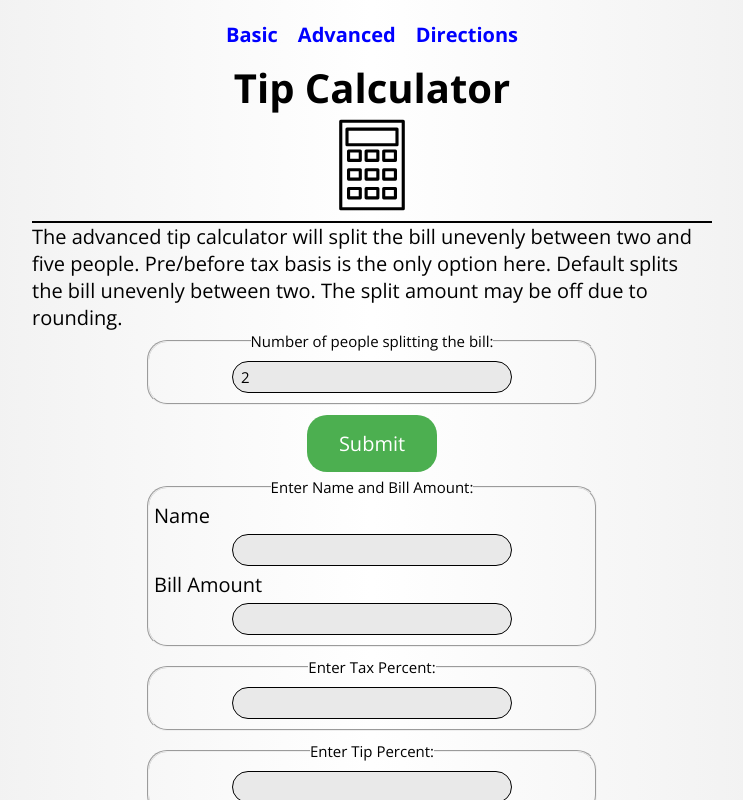
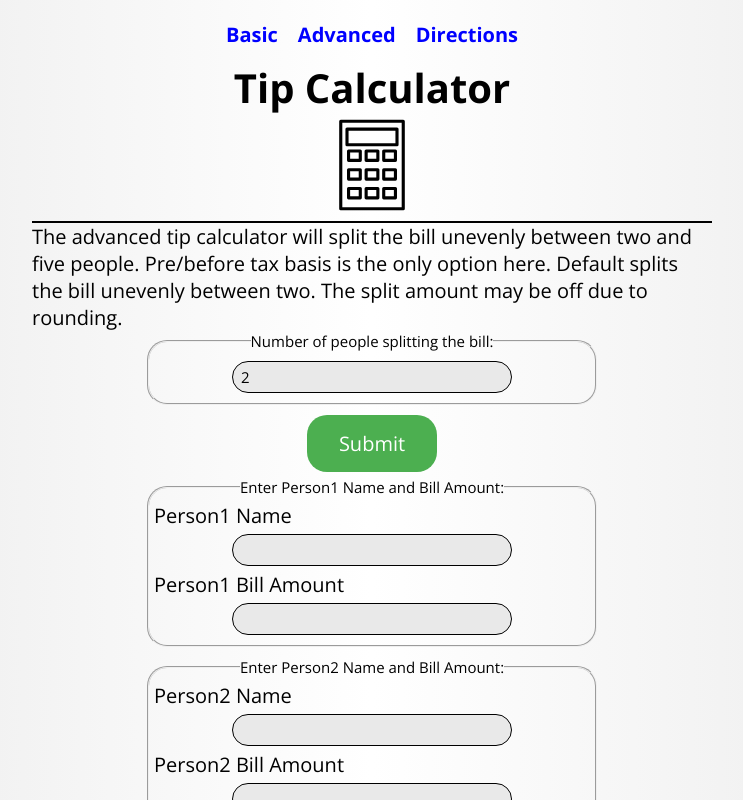
Before and after one commit to ARogala/Tip-Calculator, a React (Create React App) app: page /advanced in a window 1280 px wide. Shown: the top 800 px of the page, without its empty margins (268-1011 px from the left). Built offline with nearby package versions, Linux system fonts and the light colour scheme.

Commit message:
render name and bill inputs based on numPeople selection advanced calc

```diff
--- a/src/components/Advanced/Advanced.js
+++ b/src/components/Advanced/Advanced.js
@@ -15,44 +15,128 @@ class Advanced extends React.Component {
 			name2: '',
 			name3: '',
 			name4: '',
-			name5: '',
+			name5: ''
 		};
 	}
-	render() {
-		console.log(this.props.numPeople);
+
+	//get state name and set it on input jsx
+	setInputValueName(index) {
+		if (index === 1) {
+			return this.state.name1;
+		} else if (index === 2) {
+			return this.state.name2;
+		} else if (index === 3) {
+			return this.state.name3;
+		} else if (index === 4) {
+			return this.state.name4;
+		} else if (index === 5) {
+			return this.state.name5;
+		}
+	}
+
+	//get state bill amount and set it on input jsx
+	setInputValueBillAmount(index) {
+		if (index === 1) {
+			return this.state.billAmount1;
+		} else if (index === 2) {
+			return this.state.billAmount2;
+		} else if (index === 3) {
+			return this.state.billAmount3;
+		} else if (index === 4) {
+			return this.state.billAmount4;
+		} else if (index === 5) {
+			return this.state.billAmount5;
+		}
+	}
+	//bill amount change
+	handleBillAmountChange(e, index) {
+		if (index === 1) {
+			this.setState({ billAmount1: e.target.value });
+		} else if (index === 2) {
+			this.setState({ billAmount2: e.target.value });
+		} else if (index === 3) {
+			this.setState({ billAmount3: e.target.value });
+		} else if (index === 4) {
+			this.setState({ billAmount4: e.target.value });
+		} else if (index === 5) {
+			this.setState({ billAmount5: e.target.value });
+		}
+	}
+
+	//name change
+	handleNameChange(e, index) {
+		if (index === 1) {
+			this.setState({ name1: e.target.value });
+		} else if (index === 2) {
+			this.setState({ name2: e.target.value });
+		} else if (index === 3) {
+			this.setState({ name3: e.target.value });
+		} else if (index === 4) {
+			this.setState({ name4: e.target.value });
+		} else if (index === 5) {
+			this.setState({ name5: e.target.value });
+		}
+	}
+
+	resetForm() {
+		this.setState({
+			billAmount1: '',
+			billAmount2: '',
+			billAmount3: '',
+			billAmount4: '',
+			billAmount5: '',
+			name1: '',
+			name2: '',
+			name3: '',
+			name4: '',
+			name5: ''
+		});
+	}
+
+	renderNameBillAmountInputs() {
+		const numPeople = this.props.numPeople;
+		const nameBillAmountInput = Array.from({ length: numPeople }).map((_, index) => {
 			return (
-			<div>
-				<form>
-					<fieldset className="TipCalcForm__fieldset">
-						<legend className="TipCalcForm__legend">Enter Name and Bill Amount:</legend>
+				<fieldset className="TipCalcForm__fieldset" key={index}>
+					<legend className="TipCalcForm__legend">{`Enter Person${index + 1} Name and Bill Amount:`}</legend>
 
-						<label className="TipCalcForm__label-advanced" htmlFor="nameInput">
-							Name
+					<label className="TipCalcForm__label-advanced" htmlFor={`nameInput${index + 1}`}>
+						{`Person${index + 1} Name`}
 					</label>
 					<div className="TipCalcForm__input-div">
 						<input
 							className="TipCalcForm__input"
 							type="text"
-								id="nameInput"
-								value={this.state.billAmount}
-								onChange={e => this.handleNameChange(e)}
+							id={`nameInput${index + 1}`}
+							value={this.setInputValueName(index + 1)}
+							onChange={e => this.handleNameChange(e, index + 1)}
 						/>
 					</div>
-						<label className="TipCalcForm__label-advanced" htmlFor="billAmountInput">
-							Bill Amount
+					<label className="TipCalcForm__label-advanced" htmlFor={`billAmountInput${index + 1}`}>
+						{`Person${index + 1} Bill Amount`}
 					</label>
 					<div className="TipCalcForm__input-div">
 						<input
 							className="TipCalcForm__input"
 							type="number"
-								id="billAmountInput"
+							id={`billAmountInput${index + 1}`}
 							min="0"
 							step="0.01"
-								value={this.state.billAmount}
-								onChange={e => this.handleBillAmountChange(e)}
+							value={this.setInputValueBillAmount(index + 1)}
+							onChange={e => this.handleBillAmountChange(e, index + 1)}
 						/>
 					</div>
 				</fieldset>
+			);
+		});
+		return nameBillAmountInput;
+	}
+
+	render() {
+		return (
+			<div>
+				<form>
+					{this.renderNameBillAmountInputs()}
 					<fieldset className="TipCalcForm__fieldset">
 						<legend className="TipCalcForm__legend">Enter Tax Percent:</legend>
 						<label className="TipCalcForm__label" htmlFor="taxPercentInput">
```
Lines whose indentation alone changed are shown as unchanged.
